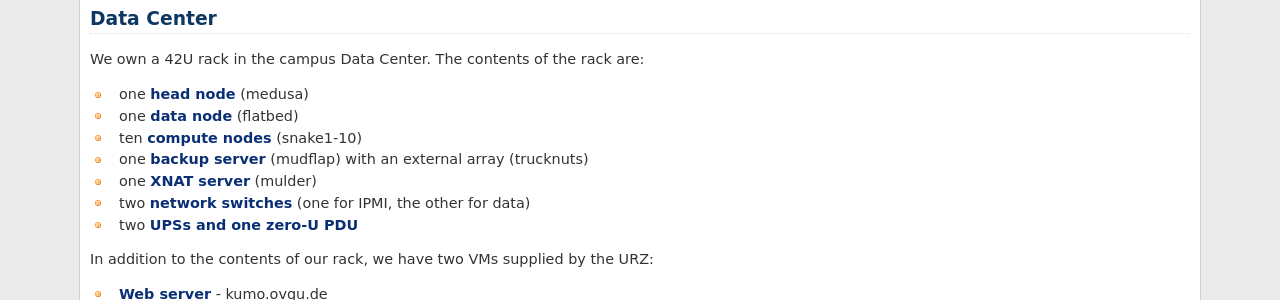
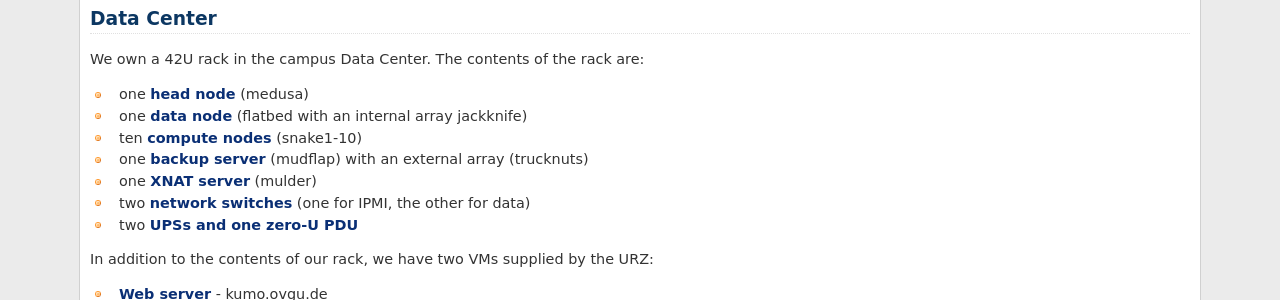
Before and after one commit to psychoinformatics-de/ipsy-docs, a Sphinx documentation site: the page built from source/internal/data_center/index.rst, in a window 1280 px wide. Shown: the part 160-460 px from the top of the page. Built offline with Sphinx 7.4.7, drawn with Linux system fonts in a browser that asks for light colours; formulas are drawn with MathJax 3.

Commit message:
Add info about jackknife

```diff
--- a/source/internal/data_center/index.rst
+++ b/source/internal/data_center/index.rst
@@ -7,7 +7,7 @@ Data Center
 We own a 42U rack in the campus Data Center. The contents of the rack are:
 
 * one `head node <medusa>`_ (medusa)
-* one `data node <flatbed>`_ (flatbed)
+* one `data node <flatbed>`_ (flatbed with an internal array jackknife)
 * ten `compute nodes <compute_nodes>`_ (snake1-10)
 * one `backup server <mudflap>`_ (mudflap) with an external array (trucknuts)
 * one `XNAT server <mulder>`_ (mulder)
```
